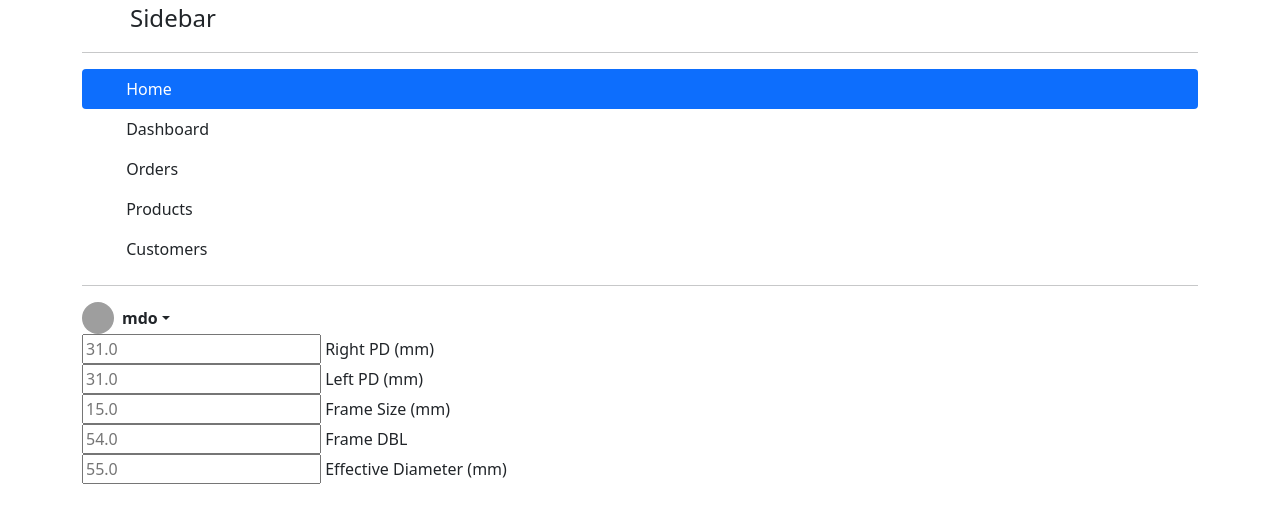
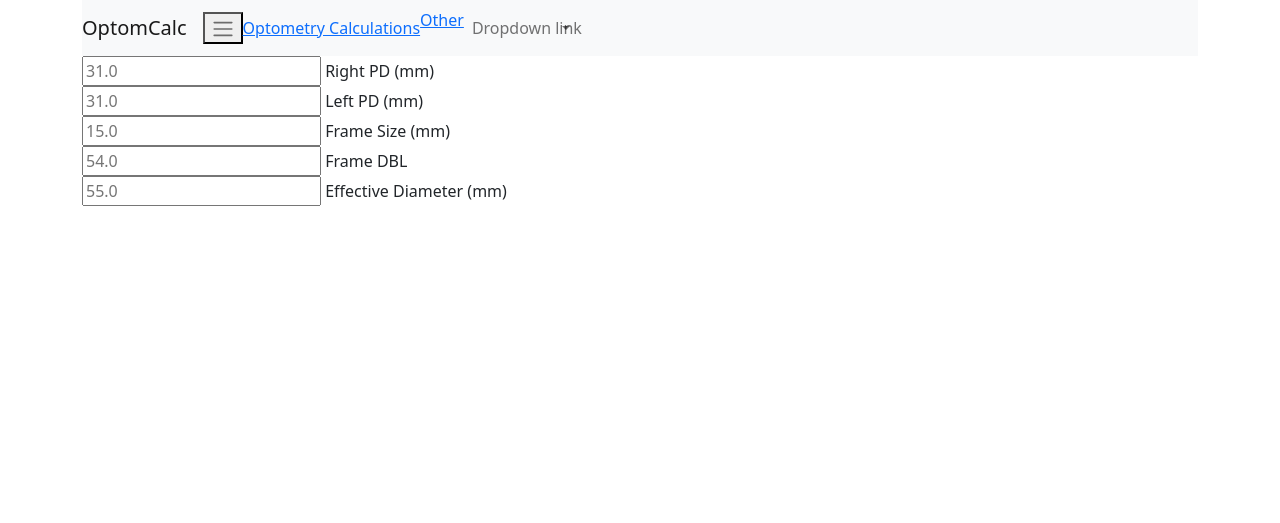
Before and after one commit to shivan-s/optomcalcOLD, a Django app: page /minimum_blank_size/ in a window 1280 px wide. Shown: the top 523 px of the page. Run offline with Django 3.2, Linux system fonts and the light colour scheme; some libraries are stand-ins or nearby versions; grey boxes are pictures that could not be loaded.

Commit message:
new navbar made

```diff
--- /dev/null
+++ b/calculator/static/calculator/css/style.css
@@ -0,0 +1,26 @@
+.wrapper {
+	display: flex;
+	align-items: stretch;
+}
+
+#sidebar {
+	min-width: 250px;
+	max-width: 250px;
+	min-height: 100vh;
+}
+
+#sidebar.active {
+	margin-left: -250px;
+}
+
+a[data-toggle="collapse"] {
+	position: relative;
+}
+
+.dropdown-toggle::after {
+	display: block;
+	position:absolute;
+	top: 50%;
+	right: 20px;
+	transform: translateY(-50%);
+}
--- a/calculator/templates/calculator/base.html
+++ b/calculator/templates/calculator/base.html
@@ -1,7 +1,10 @@
+{% load static %}
+
 <!DOCTYPE html>
 <html>
 	<head>
-		<link href="https://cdn.jsdelivr.net/npm/bootstrap@5.0.1/dist/css/bootstrap.min.css" rel="stylesheet" integrity="sha384-+0n0xVW2eSR5OomGNYDnhzAbDsOXxcvSN1TPprVMTNDbiYZCxYbOOl7+AMvyTG2x" crossorigin="anonymous">
+		<link ref="stylesheet" href="https://cdn.jsdelivr.net/npm/bootstrap@5.0.1/dist/css/bootstrap.min.css" rel="stylesheet" integrity="sha384-+0n0xVW2eSR5OomGNYDnhzAbDsOXxcvSN1TPprVMTNDbiYZCxYbOOl7+AMvyTG2x" crossorigin="anonymous" />
+		<link rel="stylesheet" type="text/css" href="{% static 'calculator/css/style.css' %}" />
 		<title> OptomCalc | {% block title %}{% endblock %} </title>
 	</head>
 	<body class="container">
--- a/calculator/templates/calculator/sidebar.html
+++ b/calculator/templates/calculator/sidebar.html
@@ -1,53 +1,30 @@
-<div class="b-example-divider">
-    <a href="/" class="d-flex align-items-center mb-3 mb-md-0 me-md-auto link-dark text-decoration-none">
-      <svg class="bi me-2" width="40" height="32"><use xlink:href="#bootstrap"></use></svg>
-      <span class="fs-4">Sidebar</span>
-    </a>
-    <hr>
-    <ul class="nav nav-pills flex-column mb-auto">
-      <li class="nav-item">
-        <a href="#" class="nav-link active" aria-current="page">
-          <svg class="bi me-2" width="16" height="16"><use xlink:href="#home"></use></svg>
-          Home
-        </a>
-      </li>
-      <li>
-        <a href="#" class="nav-link link-dark">
-          <svg class="bi me-2" width="16" height="16"><use xlink:href="#speedometer2"></use></svg>
-          Dashboard
-        </a>
-      </li>
-      <li>
-        <a href="#" class="nav-link link-dark">
-          <svg class="bi me-2" width="16" height="16"><use xlink:href="#table"></use></svg>
-          Orders
-        </a>
-      </li>
-      <li>
-        <a href="#" class="nav-link link-dark">
-          <svg class="bi me-2" width="16" height="16"><use xlink:href="#grid"></use></svg>
-          Products
-        </a>
-      </li>
-      <li>
-        <a href="#" class="nav-link link-dark">
-          <svg class="bi me-2" width="16" height="16"><use xlink:href="#people-circle"></use></svg>
-          Customers
-        </a>
-      </li>
-    </ul>
-    <hr>
-    <div class="dropdown">
-      <a href="#" class="d-flex align-items-center link-dark text-decoration-none dropdown-toggle" id="dropdownUser2" data-bs-toggle="dropdown" aria-expanded="false">
-        <img src="https://github.com/mdo.png" alt="" class="rounded-circle me-2" width="32" height="32">
-        <strong>mdo</strong>
-      </a>
-      <ul class="dropdown-menu text-small shadow" aria-labelledby="dropdownUser2" style="">
-        <li><a class="dropdown-item" href="#">New project...</a></li>
-        <li><a class="dropdown-item" href="#">Settings</a></li>
-        <li><a class="dropdown-item" href="#">Profile</a></li>
-        <li><hr class="dropdown-divider"></li>
-        <li><a class="dropdown-item" href="#">Sign out</a></li>
+{% url 'index' as index_url %}
+{% url 'minimum_blank_size' as minimum_blank_size_url %}
+
+<nav class="navbar navbar-expand-lg navbar-light bg-light">
+  <a class="navbar-brand" href="{{ index_url }}">OptomCalc</a>
+  <button class "navbar-toggler" type="button" data-toggle="collapse" data-target="#navbarNav" aria-controls="navbarNav" aria-expanded="false" aria-label="Toggle navigation">
+    <span class="navbar-toggler-icon"></span>
+  </button>
+    <div class="collapse navbar-collapse" id="navbarNav">
+      <ul class="navbar-nav">
+	<li class="nav-item {% if request.path == minimum_blank_size_url %}active{% endif %}">
+	  <a class="nav-item" href="{{ minimum_blank_size_url }}">Optometry Calculations</a>
+	</li>
+      </ul>
+      <ul class="navbar-nav">
+	<li class="nav-item">
+	  <a class="nav-item" href="#">Other</a>
+	</li>
+	<li class="nav-item dropdown">
+	  <a class="nav-link dropdown-toggle" href="#" id="navbarDropdowMenuLink" data-toggle="dropdown" aria-haspopup="true" aria-expanded="false">
+	    Dropdown link
+	  </a>
+	  <div class="dropdown-menu" aria-labelledby="navbarDropdownMenuLink">
+	    <a class="dropdown-item" href="{{ minium_blank_size_url }}">Minimum Blank Size</a>
+	    <a class="dropdown-item" href="#">Other</a>
+	  </div>
+	</li>
       </ul>
     </div>
-  </div>
+</nav>
--- a/calculator/urls.py
+++ b/calculator/urls.py
@@ -3,7 +3,7 @@ from django.urls import path
 from .views import IndexView, MinimumBlankSizeView, MBSCalculate
 
 urlpatterns = [
-        path('', IndexView.as_view()),
-        path('minimum_blank_size/', MinimumBlankSizeView.as_view()),
+        path('', IndexView.as_view(), name='index'),
+        path('minimum_blank_size/', MinimumBlankSizeView.as_view(), name='minimum_blank_size'),
         path('mbs_calculate/', MBSCalculate.as_view()),
         ]
```
Also changed, not shown: 1 other file.
